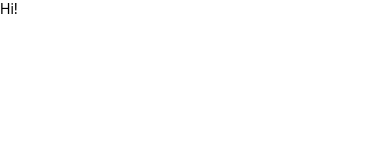
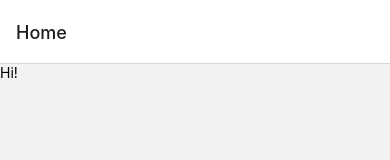
Before and after one commit to pertuzdev/InventoryApp, a React Native app: screen /Home in a window 390 px wide. Shown: the top 160 px of the page. Built offline with nearby package versions, Linux system fonts and the light colour scheme.

Commit message:
Create HomeStack structure

```diff
--- a/App.js
+++ b/App.js
@@ -1,20 +1,18 @@
 import React from 'react';
-import {
-  SafeAreaView,
-  ScrollView,
-  StatusBar,
-  StyleSheet,
-  Text,
-} from 'react-native';
+import {StyleSheet} from 'react-native';
+
+import {NavigationContainer} from '@react-navigation/native';
+
+import HomeStack from './src/navigation/HomeStack';
+import {SafeAreaProvider} from 'react-native-safe-area-context';
 
 const App = () => {
   return (
-    <SafeAreaView>
-      <StatusBar />
-      <ScrollView contentInsetAdjustmentBehavior="automatic">
-        <Text>Hi!</Text>
-      </ScrollView>
-    </SafeAreaView>
+    <SafeAreaProvider>
+      <NavigationContainer>
+        <HomeStack />
+      </NavigationContainer>
+    </SafeAreaProvider>
   );
 };
 
--- a/package.json
+++ b/package.json
@@ -17,7 +17,7 @@
     "react": "17.0.2",
     "react-native": "0.66.4",
     "react-native-gesture-handler": "^2.1.0",
-    "react-native-reanimated": "^2.3.1",
+    "react-native-reanimated": "^2.2.4",
     "react-native-safe-area-context": "^3.3.2",
     "react-native-screens": "^3.10.1"
   },
--- /dev/null
+++ b/src/navigation/HomeStack.js
@@ -0,0 +1,17 @@
+import React from 'react';
+
+import {createStackNavigator} from '@react-navigation/stack';
+
+import HomeScreen from '../screens/HomeScreen/HomeScreen';
+
+const Stack = createStackNavigator();
+
+const HomeStack = () => {
+  return (
+    <Stack.Navigator>
+      <Stack.Screen name="Home" component={HomeScreen} />
+    </Stack.Navigator>
+  );
+};
+
+export default HomeStack;
--- /dev/null
+++ b/src/screens/HomeScreen/HomeScreen.js
@@ -0,0 +1,10 @@
+import React from 'react';
+import {View, Text} from 'react-native';
+
+export default function HomeScreen() {
+  return (
+    <View>
+      <Text>Hi!</Text>
+    </View>
+  );
+}
```
Also changed, not shown: .prettierrc.js, 1 other file (tests, documents, lock files or other folders).
